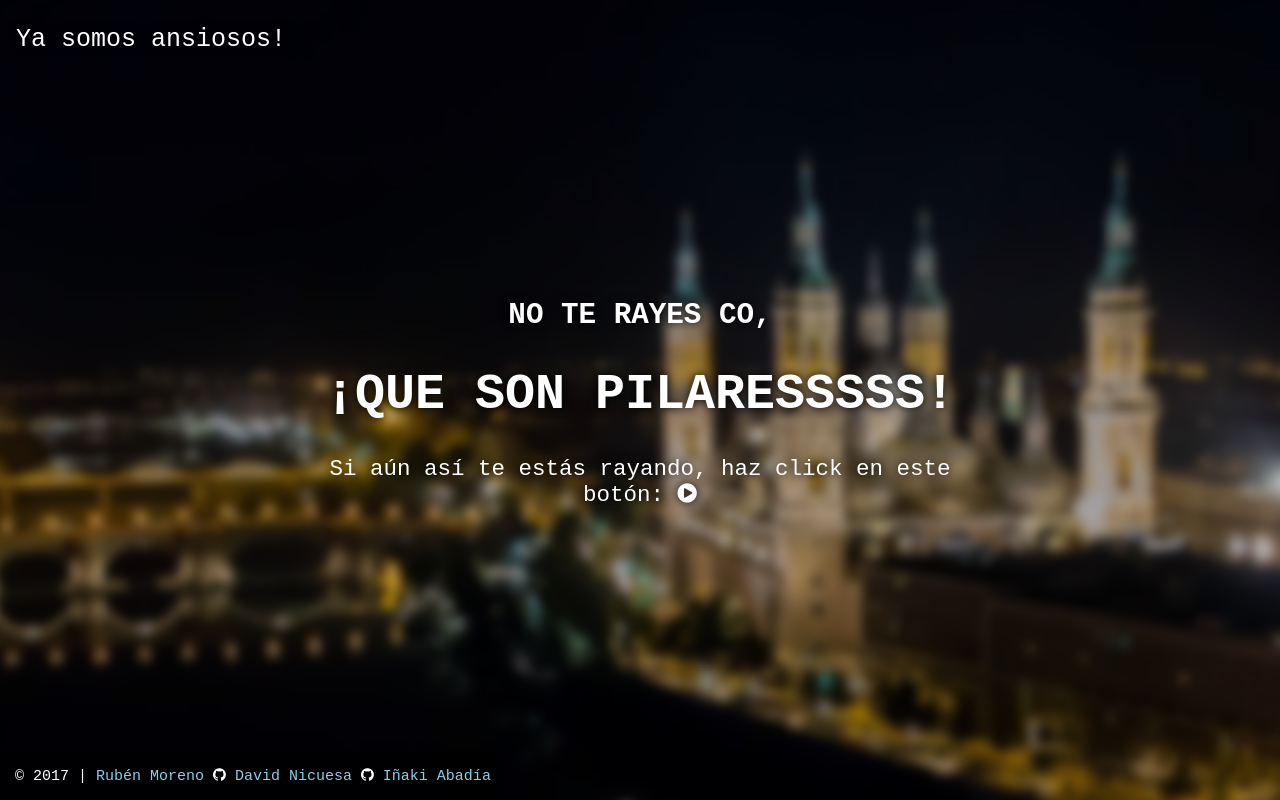
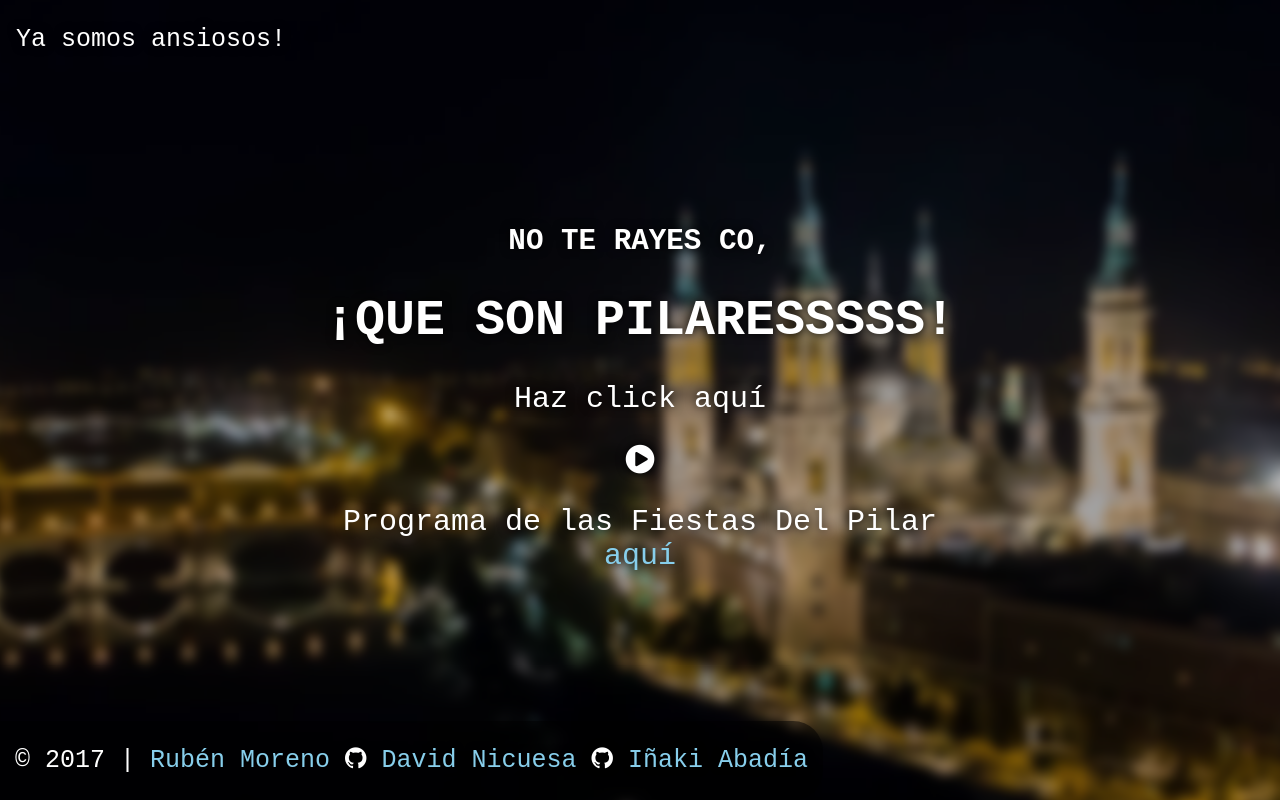
Before and after one commit to ProjectMOA/noTeRayesCo, a website: page public/index.html in a window 1280 px wide. Drawn offline with nearby package versions, Linux system fonts and the light colour scheme; no server answers.

Commit message:
Changed format of the audio message

```diff
--- a/public/index.html
+++ b/public/index.html
@@ -24,7 +24,7 @@
 <body ng-app="noTeRayesCoApp" ng-controller="mainCtrl">
   <div id="bgImg" class="bgimg"></div>
   <div class="main-content">
-    <div class="topleft">
+    <div class="topleft medium-text">
       <p>Ya somos {{nVisits}} ansiosos!</p>
     </div>
     <div class="middle">
@@ -42,14 +42,17 @@
 
       <div ng-hide="!pilares">
         <h3>NO TE RAYES CO,</h3><h1>¡QUE SON PILARESSSSS!</h1>
-        <p id="audioMessage">Si aún así te estás rayando, haz click en este botón:
-          <i ng-click="playMyAudio()" class="fa fa-play-circle" aria-hidden="true"></i>
-        </p>
+          <p class="small-text">Haz click aquí</p>
+          <i ng-click="playMyAudio()" aria-hidden="true"
+            class="fa fa-play-circle fa-lg" id="audioButton"></i>
+          <p class="small-text">Programa de las Fiestas Del Pilar
+            <a href="https://github.com/nebur395" target="_blank"
+              class="githubLink"> aquí</a></p>
       </div>
     </div>
 
     <div class="bottomleft">
-      <p id="small-text">© 2017 |
+      <p class="small-text">© 2017 |
         <a href="https://github.com/nebur395" target="_blank" class="githubLink"> Rubén Moreno</a>
         <i class="fa fa-github"></i>
         <a href="https://github.com/Nicu1309" target="_blank" class="githubLink"> David Nicuesa</a>
```
